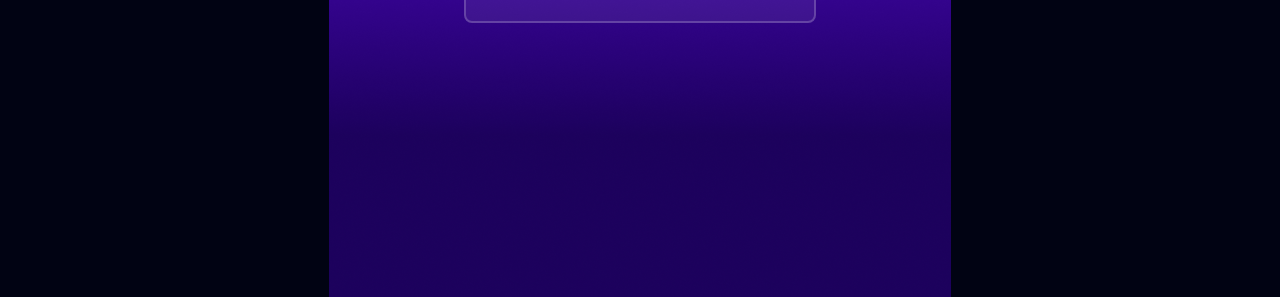
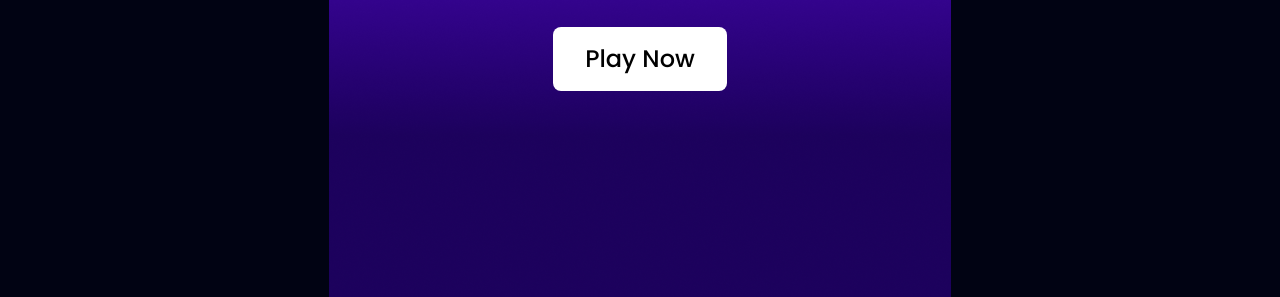
Before and after one commit to kabir-hussan/alphabet-clash-pro, a plain HTML site: page index.html in a window 1280 px wide. Shown: the part 503-800 px from the top of the page. Drawn offline with nearby package versions, Linux system fonts and the light colour scheme.

Commit message:
js file added for playNow function

```diff
--- a/index.html
+++ b/index.html
@@ -18,11 +18,11 @@
 <body class="font-poppins">
     <main class="bg-[#010313] min-h-screen bg-[url(/images/background.png)] bg-no-repeat bg-center">
         <!-- Home screen start-->
-        <section class="home hidden">
+        <section class="home">
             <div class="text-white text-center flex flex-col justify-center items-center min-h-screen">
                 <h1 class="font-anton text-[170px] uppercase">Alphabet Clash</h1>
                 <p class="text-xl">Unleash Your Keyboard Kung Fu : Press “Enter” to Play</p>
-                <button class="bg-white text-black text-2xl p-3 font-medium rounded-lg mt-10">Play Now</button>
+                <button onclick="playNow()" class="bg-white text-black text-2xl font-medium rounded-lg mt-10 px-8 py-4">Play Now</button>
             </div>
         </section>
         <!-- Home screen end -->
@@ -98,7 +98,7 @@
         </section>
 
         <!-- final scores -->
-        <section class="score flex flex-col justify-center items-center min-h-screen">
+        <section class="score flex flex-col justify-center items-center min-h-screen hidden">
             <div class="text-white space-y-6 text-center bg-[#FFFFFF12] p-6 border-[#FFFFFF33] border-2 rounded-lg">
                 <h1 class="text-6xl">
                    <span class="font-extrabold">Scores:  </span>
@@ -110,6 +110,9 @@
 
         </section>
     </main>
+
+    <!-- script file -->
+    <script src="js/alpha-clash.js"></script>
 </body>
 
 </html>
--- /dev/null
+++ b/js/alpha-clash.js
@@ -0,0 +1,3 @@
+function playNow(){
+    console.log("start to play");
+}
```
